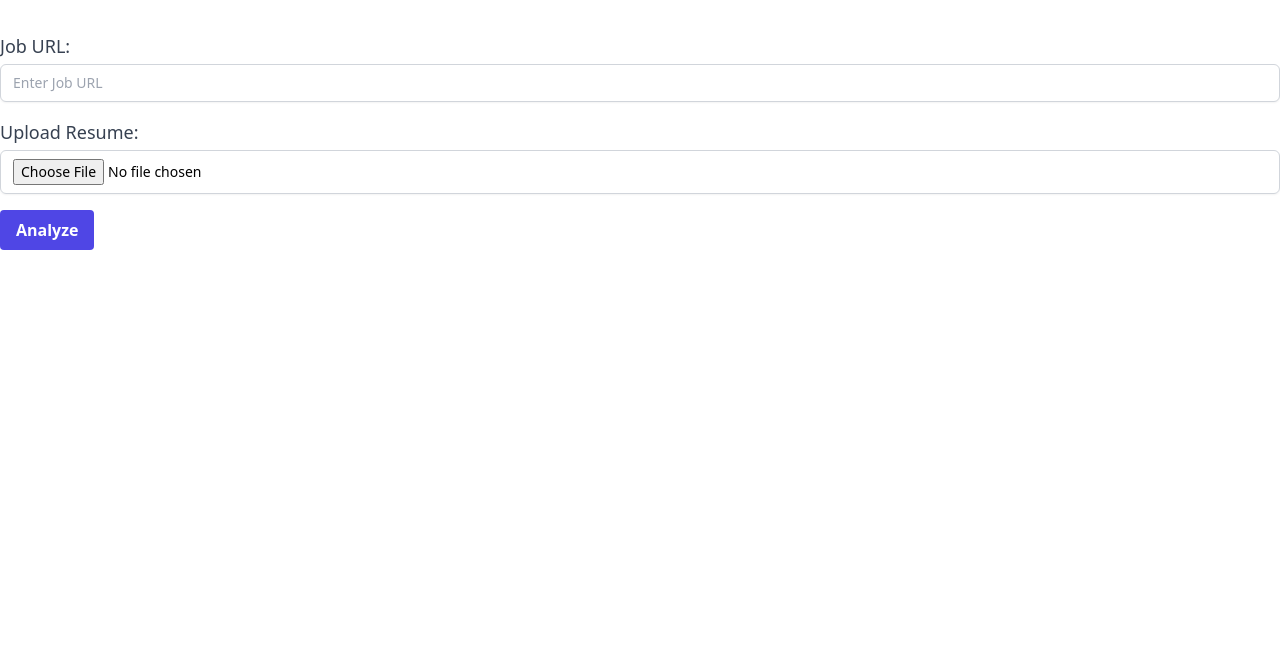
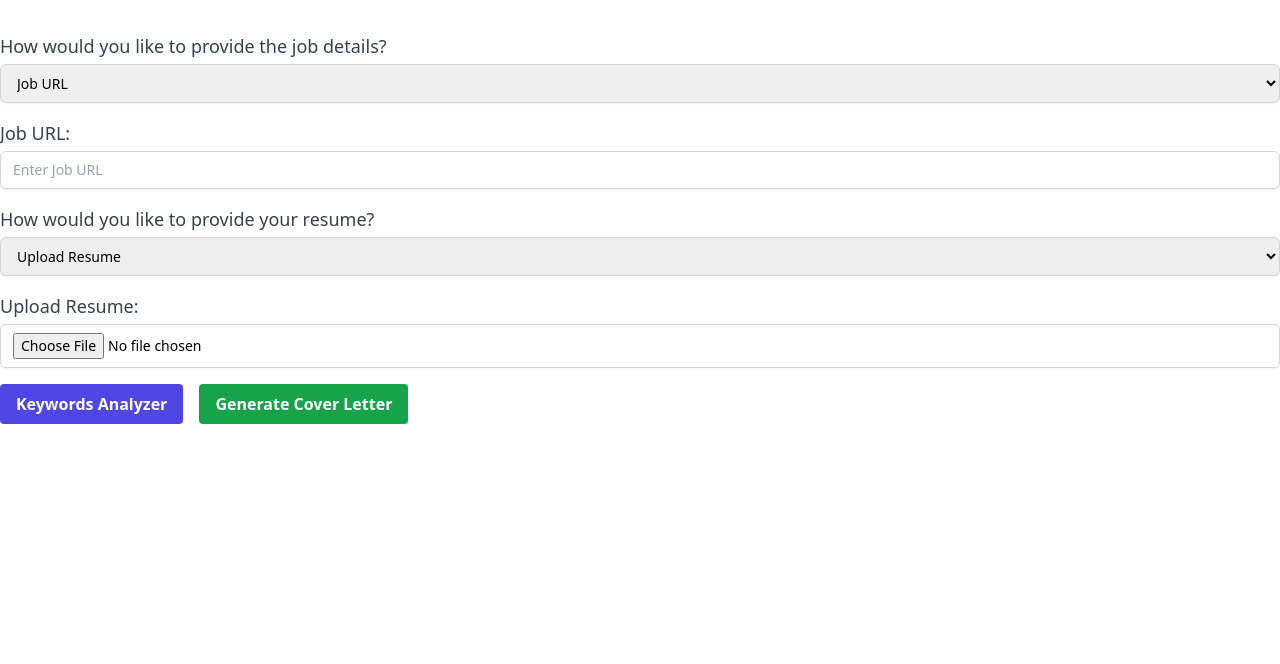
Before and after one commit to hnvivek/job-resume-match, a Flask app: page / in a window 1280 px wide. Shown: the part 68-732 px from the top of the page. Run offline with Flask 3, Linux system fonts and the light colour scheme; parts of the project's set-up code (start-up, migrations or seed data) failed here and were passed over; some libraries are stand-ins or nearby versions.

Commit message:
add generate cover letter

```diff
--- a/app.py
+++ b/app.py
@@ -1,5 +1,7 @@
 import os
 from flask import Flask, request, render_template
+
+from llm.generate_cover_letter import generate_cover
 from utils.prompt_loader import \
     load_prompts_from_directory  # Adjust the import as necessary
 from loaders.document_loaders import extract_text_from_file  # Import your document loader
@@ -7,60 +9,137 @@ from llm.keyword_extraction import extract_keywords  # Import your LLM extractor
 from utils.score_calculation import calculate_match_score  # Import your scoring function
 from utils.scraper import fetch_text_from_url
 from werkzeug.utils import secure_filename
-
 from utils.text_processing import process_text_for_model
 from dotenv import load_dotenv
 
 app = Flask(__name__)
 
-# Load prompts at the start of your application
-prompts = load_prompts_from_directory("./prompts")
+# Global variables for prompts, model, etc.
+prompts = None
+groq_api_key = None
+model = None
+max_tokens = None
 
 
-# Load the .env file
-load_dotenv()
+def initial_loaders():
+    """Initializes environment variables, prompts, and other settings."""
+    global prompts, groq_api_key, model, max_tokens
 
-# Now you can access the variables from the .env file
-groq_api_key = os.getenv("GROQ_API_KEY")
-model = os.getenv("MODEL")
-max_tokens = int(os.getenv("MAX_TOKENS"))
+    # Load environment variables from .env
+    load_dotenv()
+
+    # Load environment variables
+    groq_api_key = os.getenv("GROQ_API_KEY")
+    model = os.getenv("MODEL")
+    max_tokens = int(os.getenv("MAX_TOKENS"))
+
+    # Load prompts from the directory
+    prompts = load_prompts_from_directory("./prompts")
+
+    # Load and validate environment variables
+    groq_api_key = os.getenv("GROQ_API_KEY")
+    if groq_api_key is None:
+        raise ValueError("GROQ_API_KEY is not set in the environment.")
+
+    model = os.getenv("MODEL")
+    if model is None:
+        raise ValueError("MODEL is not set in the environment.")
+
+    max_tokens = os.getenv("MAX_TOKENS")
+    if max_tokens is None:
+        raise ValueError("MAX_TOKENS is not set in the environment.")
+    else:
+        max_tokens = int(max_tokens)
+
+    print("Initial setup completed. Environment variables and prompts loaded.")
+
+
+# Call the initial_loaders function immediately when the script is loaded
+initial_loaders()
+
 
 @app.route('/', methods=['GET', 'POST'])
 def index():
     if request.method == 'POST':
-        url = request.form.get('url')
-        file = request.files.get('file')
+        action = request.form.get('action')
 
-        if url:
-            url_extract = fetch_text_from_url(url)  # Implement this function as needed
-            print(len(url_extract))
-            job_keywords = extract_keywords(model,process_text_for_model(url_extract,
-                                                                         max_tokens=max_tokens),
-                                                                         prompts[
-                "extract_keywords"])
-        else:
-            job_keywords = None
+        # Get job details from either URL or pasted job description
+        job_method = request.form.get('jobMethod')  # "url" or "paste"
+        job_url = request.form.get('jobUrl') if job_method == 'url' else None
+        job_description = request.form.get(
+            'jobDescription') if job_method == 'paste' else None
 
-        if file:
-            file_path = save_file(file)
-            resume_extract = extract_text_from_file(
-                file_path)  # Use your existing function
+        # Get resume details from either file upload or pasted resume content
+        resume_method = request.form.get('resumeMethod')  # "upload" or "paste"
+        resume_file = request.files.get('file') if resume_method == 'upload' else None
+        resume_content = request.form.get(
+            'resumeContent') if resume_method == 'paste' else None
 
-            resume_keywords = extract_keywords(model,process_text_for_model(
-                resume_extract, max_tokens=max_tokens),
-                                               prompts["extract_keywords"])
-        else:
-            resume_keywords = None
+        if action == 'analyze':
+            return handle_keywords_analyzer(job_url, job_description, resume_file,
+                                            resume_content)
+        elif action == 'generate_cover_letter':
+            return handle_cover_letter_generation(job_url, job_description, resume_file,
+                                                  resume_content)
+
+    return render_template('index.html', job_keywords=[], resume_keywords=[],
+                           common_keywords=[], missing_keywords=[])
+
+
+def load_data(job_url, job_description, resume_file, resume_content):
+    # Handle job description
+    if job_url:
+        job_description = fetch_text_from_url(job_url)
+        job_keywords = extract_keywords(model, process_text_for_model(text=job_description, max_tokens=max_tokens), prompts["extract_keywords"])
+    elif job_description:
+        job_keywords = extract_keywords(model, process_text_for_model(text=job_description, max_tokens=max_tokens), prompts["extract_keywords"])
+    else:
+        job_keywords = None
+
+    # Handle resume
+    if resume_file:
+        file_path = save_file(resume_file)
+        resume_content = extract_text_from_file(file_path)
+        resume_keywords = extract_keywords(model, process_text_for_model(text=resume_content, max_tokens=max_tokens), prompts["extract_keywords"])
+    elif resume_content:
+        resume_keywords = extract_keywords(model, process_text_for_model(text=resume_content, max_tokens=max_tokens), prompts["extract_keywords"])
+    else:
+        resume_keywords = None
+
+    return job_description, job_keywords, resume_content, resume_keywords
+
+
+
+def handle_keywords_analyzer(job_url, job_description, resume_file, resume_content):
+    job_description, job_keywords, resume_content, resume_keywords = load_data(job_url, job_description, resume_file, resume_content)
+
+    match_score, common_keywords, missing_keywords = calculate_match_score(job_keywords, resume_keywords)
+
+    common_keywords = list(common_keywords) if common_keywords else []
+    missing_keywords = list(missing_keywords) if missing_keywords else []
+
+    job_keywords_set = set(job_keywords['hard skills']).union(set(job_keywords['soft skills']))
+    job_keywords_list = list(job_keywords_set - set(common_keywords) - set(missing_keywords))
+
+    resume_keywords_set = set(resume_keywords['hard skills']).union(set(resume_keywords['soft skills']))
+    resume_keywords_list = list(resume_keywords_set - set(common_keywords))
+
+    return render_template('results.html', match_score=match_score, common_keywords=common_keywords, missing_keywords=missing_keywords,
+                           job_description=job_description or "", resume_content=resume_content or "", job_keywords=job_keywords_list, resume_keywords=resume_keywords_list)
+
+
+def handle_cover_letter_generation(job_url, job_description, resume_file, resume_content):
+    if (job_url or job_description) and (resume_file or resume_content):
+
+        job_description, job_keywords, resume_content, resume_keywords = load_data(job_url, job_description, resume_file, resume_content)
+
 
         match_score, common_keywords, missing_keywords = calculate_match_score(
-            job_keywords,
-            resume_keywords)
+            job_keywords, resume_keywords)
 
-        # Convert sets to lists to avoid JSON serialization issues
         common_keywords = list(common_keywords) if common_keywords else []
         missing_keywords = list(missing_keywords) if missing_keywords else []
 
-        # Use set operations to find unique job and resume keywords
         job_keywords_set = set(job_keywords['hard skills']).union(
             set(job_keywords['soft skills']))
         job_keywords_list = list(
@@ -70,35 +149,24 @@ def index():
             set(resume_keywords['soft skills']))
         resume_keywords_list = list(resume_keywords_set - set(common_keywords))
 
+        cover_letter = generate_cover(model, job_description, resume_content,
+                                      job_keywords_set, prompts[
+                                          "generate_cover_prompt"])
 
-        return render_template('results.html', match_score=match_score,
-                               common_keywords=common_keywords or [],
-                               missing_keywords=missing_keywords or [],
-                               job_description=url_extract or "",
-                               resume_text=resume_extract or "",
-                               job_keywords=job_keywords_list or [],
-                               resume_keywords=resume_keywords_list or [])
+        return render_template('cover_letter.html', cover_letter=cover_letter, common_keywords=common_keywords, missing_keywords=missing_keywords, job_keywords=job_keywords_list, resume_keywords=resume_keywords_list)
+    else:
+        return "Error: Both job description and resume are required to generate a cover letter."
 
-    return render_template('index.html',
-    job_keywords=[],
-    resume_keywords=[],
-    common_keywords=[],
-    missing_keywords= [])
+
 
 
 def save_file(file):
-    # Define the uploads directory
+    """Save uploaded file to the uploads directory"""
     uploads_dir = './uploads'
-
-    # Create the uploads directory if it doesn't exist
     os.makedirs(uploads_dir, exist_ok=True)
-
-    # Secure the filename and create the complete file path
     filename = secure_filename(file.filename)
-    file_path = os.path.join(uploads_dir,
-                             filename)  # Use os.path.join for better cross-platform compatibility
+    file_path = os.path.join(uploads_dir, filename)
     file.save(file_path)
-
     return file_path
 
 
--- a/templates/index.html
+++ b/templates/index.html
@@ -7,17 +7,8 @@
     <!-- Tailwind CSS -->
     <script src="https://cdn.tailwindcss.com"></script>
     <style>
-        .highlight-common {
-            background-color: green;
-            color: white;
-        }
-        .highlight-missing {
-            background-color: red;
-            color: white;
-        }
-        .highlight-unique {
-            background-color: blue;
-            color: white;
+        .hidden {
+            display: none;
         }
     </style>
 </head>
@@ -34,75 +25,80 @@
 <main class="flex-grow container mx-auto py-8">
     <!-- Form Section -->
     <form method="POST" enctype="multipart/form-data" class="mb-8">
+
+        <!-- Select Job Input Method -->
         <div class="mb-4">
-                <label for="url" class="block text-lg font-medium text-gray-700">Job URL:</label>
-                <input type="text" id="url" name="url" placeholder="Enter Job URL" required class="mt-1 block w-full px-3 py-2 border border-gray-300 rounded-md shadow-sm focus:outline-none focus:ring-indigo-500 focus:border-indigo-500 sm:text-sm">
+            <label class="block text-lg font-medium text-gray-700">How would you like to
+                provide the job details?</label>
+            <select id="jobMethod" name="jobMethod"
+                    class="mt-1 block w-full px-3 py-2 border border-gray-300 rounded-md shadow-sm focus:outline-none focus:ring-indigo-500 focus:border-indigo-500 sm:text-sm">
+                <option value="url">Job URL</option>
+                <option value="paste">Paste Job Description</option>
+            </select>
         </div>
 
-            <div class="mb-4">
-                <label for="file" class="block text-lg font-medium text-gray-700">Upload Resume:</label>
-                <input type="file" id="file" name="file" accept=".pdf,.docx" required class="mt-1 block w-full px-3 py-2 border border-gray-300 rounded-md shadow-sm focus:outline-none focus:ring-indigo-500 focus:border-indigo-500 sm:text-sm">
+        <!-- Job URL Section -->
+        <div class="mb-4" id="jobUrlSection">
+            <label for="jobUrl" class="block text-lg font-medium text-gray-700">Job
+                URL:</label>
+            <input type="text" id="jobUrl" name="jobUrl" placeholder="Enter Job URL"
+                   class="mt-1 block w-full px-3 py-2 border border-gray-300 rounded-md shadow-sm focus:outline-none focus:ring-indigo-500 focus:border-indigo-500 sm:text-sm">
         </div>
 
-            <button type="submit" class="bg-indigo-600 hover:bg-indigo-700 text-white font-bold py-2 px-4 rounded">
-                Analyze
-            </button>
-        </form>
-
-        <!-- Results Section (if available) -->
-        {% if match_score %}
-        <div class="space-y-8">
-            <div class="bg-gray-100 p-6 rounded-lg shadow-lg">
-                <h2 class="text-xl font-bold">Analysis Results</h2>
-                <p class="mt-2">Match Score: <span class="font-semibold">{{ match_score }}%</span></p>
+        <!-- Paste Job Description Section (Initially Hidden) -->
+        <div class="mb-4 hidden" id="pasteJobSection">
+            <label for="jobDescription" class="block text-lg font-medium text-gray-700">Job
+                Description:</label>
+            <textarea id="jobDescription" name="jobDescription"
+                      placeholder="Paste the job description here"
+                      class="mt-1 block w-full px-3 py-2 border border-gray-300 rounded-md shadow-sm focus:outline-none focus:ring-indigo-500 focus:border-indigo-500 sm:text-sm h-40"></textarea>
         </div>
 
-            <div class="grid grid-cols-2 gap-8">
-                <!-- Job Description Column -->
-                <div class="bg-white p-6 rounded-lg shadow-lg overflow-y-auto max-h-96">
-                    <h2 class="text-xl font-bold mb-4">Job Description</h2>
-                    <div id="job-description" class="whitespace-pre-wrap">{{ job_description | safe }}</div>
+        <!-- Select Resume Input Method -->
+        <div class="mb-4">
+            <label class="block text-lg font-medium text-gray-700">How would you like to
+                provide your resume?</label>
+            <select id="resumeMethod" name="resumeMethod" class="mt-1 block w-full
+                px-3 py-2 border border-gray-300 rounded-md shadow-sm
+                focus:outline-none focus:ring-indigo-500 focus:border-indigo-500
+                sm:text-sm">
+                <option value="upload">Upload Resume</option>
+                <option value="paste">Paste Resume Content</option>
+            </select>
         </div>
 
-                <!-- Resume Column -->
-                <div class="bg-white p-6 rounded-lg shadow-lg overflow-y-auto max-h-96">
-                    <h2 class="text-xl font-bold mb-4">Resume</h2>
-                    <div id="resume-text" class="whitespace-pre-wrap">{{ resume_text | safe }}</div>
-                </div>
+        <!-- File Upload Section -->
+        <div class="mb-4" id="fileUploadSection">
+            <label for="file" class="block text-lg font-medium text-gray-700">Upload
+                Resume:</label>
+            <input type="file" id="file" name="file" accept=".pdf,.docx"
+                   class="mt-1 block w-full px-3 py-2 border border-gray-300 rounded-md shadow-sm focus:outline-none focus:ring-indigo-500 focus:border-indigo-500 sm:text-sm">
         </div>
 
-            <!-- Keywords Highlight Section -->
-            <div class="bg-gray-100 p-6 rounded-lg shadow-lg">
-                <h4 class="text-lg font-bold mb-2">Common Keywords</h4>
-                <div id="common-keywords" class="flex flex-wrap gap-2">
-                    {% for keyword in common_keywords %}
-                        <span class="highlight-common px-2 py-1 rounded">{{ keyword }}</span>
-                    {% endfor %}
+        <!-- Paste Resume Section (Initially Hidden) -->
+        <div class="mb-4 hidden" id="pasteResumeSection">
+            <label for="resumeContent" class="block text-lg font-medium text-gray-700">Paste
+                Resume Content:</label>
+            <textarea id="resumeContent" name="resumeContent"
+                      placeholder="Paste your resume here" class="mt-1 block w-full px-3 py-2 border
+                border-gray-300 rounded-md shadow-sm focus:outline-none
+                focus:ring-indigo-500 focus:border-indigo-500 sm:text-sm h-40"></textarea>
         </div>
 
-                <h4 class="text-lg font-bold mb-2 mt-6">Missing Keywords</h4>
-                <div id="missing-keywords" class="flex flex-wrap gap-2">
-                    {% for keyword in missing_keywords %}
-                        <span class="highlight-missing px-2 py-1 rounded">{{ keyword }}</span>
-                    {% endfor %}
+        <div class="flex space-x-4">
+            <!-- Keywords Analyzer Button -->
+            <button type="submit" name="action" value="analyze"
+                    class="bg-indigo-600 hover:bg-indigo-700 text-white font-bold py-2 px-4 rounded">
+                Keywords Analyzer
+            </button>
+
+            <!-- Generate Cover Letter Button -->
+            <button type="submit" name="action" value="generate_cover_letter"
+                    class="bg-green-600 hover:bg-green-700 text-white font-bold py-2 px-4 rounded">
+                Generate Cover Letter
+            </button>
         </div>
-
-                <h4 class="text-lg font-bold mb-2 mt-6">Job Description Keywords</h4>
-                <div id="job-keywords" class="flex flex-wrap gap-2">
-                    {% for keyword in job_keywords %}
-                        <span class="highlight-unique px-2 py-1 rounded">{{ keyword }}</span>
-                    {% endfor %}
-                </div>
-
-                <h4 class="text-lg font-bold mb-2 mt-6">Resume Keywords</h4>
-                <div id="resume-keywords" class="flex flex-wrap gap-2">
-                    {% for keyword in resume_keywords %}
-                        <span class="highlight-unique px-2 py-1 rounded">{{ keyword }}</span>
-                    {% endfor %}
-                </div>
-            </div>
-        </div>
-        {% endif %}
+    </form>
 </main>
 
 <!-- Footer -->
@@ -112,37 +108,76 @@
     </div>
 </footer>
 
-    <!-- JavaScript for highlighting keywords dynamically in the text -->
+<!-- JavaScript to Show/Hide Inputs Based on Selections -->
 <script>
-        document.addEventListener("DOMContentLoaded", function() {
-            const jobKeywords = {{ job_keywords | tojson }};
-            const resumeKeywords = {{ resume_keywords | tojson }};
-            const commonKeywords = {{ common_keywords | tojson }};
-            const missingKeywords = {{ missing_keywords | tojson }};
+    // Function to update visibility of job input fields based on selection
+    function updateJobInputVisibility() {
+        const selectedMethod = document.getElementById('jobMethod').value;
+        const jobUrlSection = document.getElementById('jobUrlSection');
+        const pasteJobSection = document.getElementById('pasteJobSection');
 
-            // Function to highlight keywords in the given text
-            function highlightText(containerId, keywords, highlightClass) {
-                const container = document.getElementById(containerId);
-                if (!container) return;
+        if (selectedMethod === 'url') {
+            jobUrlSection.classList.remove('hidden');
+            pasteJobSection.classList.add('hidden');
+        } else if (selectedMethod === 'paste') {
+            jobUrlSection.classList.add('hidden');
+            pasteJobSection.classList.remove('hidden');
+        }
+    }
 
-                let content = container.innerHTML;
+    // Function to update visibility of resume input fields based on selection
+    function updateResumeInputVisibility() {
+        const selectedMethod = document.getElementById('resumeMethod').value;
+        const fileUploadSection = document.getElementById('fileUploadSection');
+        const pasteResumeSection = document.getElementById('pasteResumeSection');
 
-                keywords.forEach(keyword => {
-                    const regex = new RegExp(`\\b${keyword}\\b`, 'gi');
-                    content = content.replace(regex, `<span class="${highlightClass}">${keyword}</span>`);
+        if (selectedMethod === 'upload') {
+            fileUploadSection.classList.remove('hidden');
+            pasteResumeSection.classList.add('hidden');
+        } else if (selectedMethod === 'paste') {
+            fileUploadSection.classList.add('hidden');
+            pasteResumeSection.classList.remove('hidden');
+        }
+    }
+
+    // Show/Hide Job Input Fields Based on Selection
+    document.getElementById('jobMethod').addEventListener('change', function () {
+        localStorage.setItem('jobMethod', this.value); // Save selected method
+        updateJobInputVisibility();
     });
 
-                container.innerHTML = content;
+    // Show/Hide Resume Input Fields Based on Selection
+    document.getElementById('resumeMethod').addEventListener('change', function () {
+        localStorage.setItem('resumeMethod', this.value); // Save selected resume method
+        updateResumeInputVisibility();
+    });
+
+    // Save job description to local storage
+    const jobDescriptionTextarea = document.getElementById('jobDescription');
+    jobDescriptionTextarea.addEventListener('input', function () {
+        localStorage.setItem('jobDescription', jobDescriptionTextarea.value);
+    });
+
+    // Load data from local storage on page load
+    window.addEventListener('load', function () {
+        const savedJobDescription = localStorage.getItem('jobDescription');
+        if (savedJobDescription) {
+            jobDescriptionTextarea.value = savedJobDescription;
         }
 
-            // Highlight keywords in job description and resume
-            highlightText('job-description', jobKeywords, 'highlight-unique');
-            highlightText('resume-text', resumeKeywords, 'highlight-unique');
-            highlightText('job-description', commonKeywords, 'highlight-common');
-            highlightText('resume-text', commonKeywords, 'highlight-common');
-            highlightText('job-description', missingKeywords, 'highlight-missing');
+        const savedJobMethod = localStorage.getItem('jobMethod');
+        if (savedJobMethod) {
+            document.getElementById('jobMethod').value = savedJobMethod;
+            updateJobInputVisibility(); // Update visibility based on saved method
+        }
+
+        const savedResumeMethod = localStorage.getItem('resumeMethod');
+        if (savedResumeMethod) {
+            document.getElementById('resumeMethod').value = savedResumeMethod;
+            updateResumeInputVisibility(); // Update visibility based on saved resume method
+        }
     });
+
 </script>
-
 </body>
 </html>
```
Also changed, not shown: llm/generate_cover_letter.py (added, +33 -0 lines), prompts/generate_cover_prompt.txt (added, +18 -0 lines), templates/cover_letter.html (added, +255 -0 lines), templates/results.html (+13 -13 lines). Lines whose indentation alone changed are shown as unchanged.
